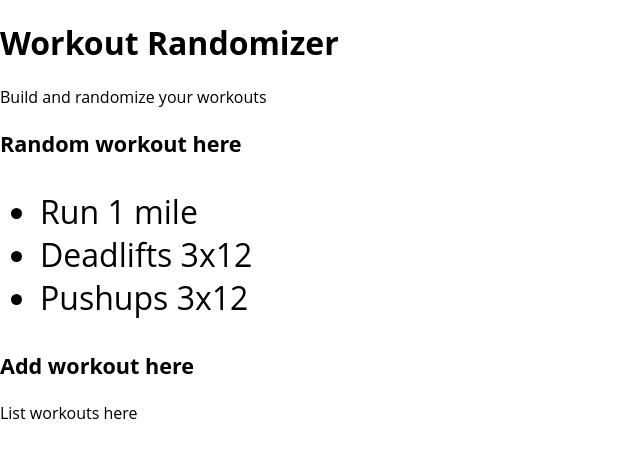
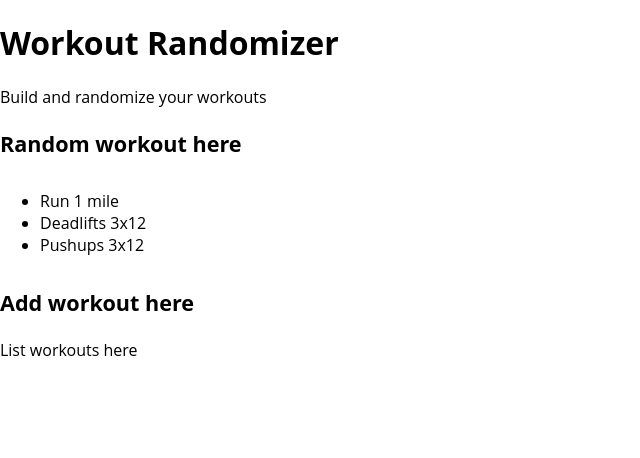
Before and after one commit to mrjasonweaver/workout-randomizer, a React (Create React App) app: page / in a window 1280 px wide. Shown: the top 458 px of the page, without its empty margins (0-640 px from the left). Built offline with nearby package versions, Linux system fonts and the light colour scheme.

Commit message:
rem font sizes reset for li

```diff
--- a/src/css/style.css
+++ b/src/css/style.css
@@ -47,7 +47,7 @@ h3 {
 h4, h5, h6 {
   font-size: 1.2rem;
 }
-p {
+p, li {
   font-size: 1rem;
 }
 abbr[title] {
```
